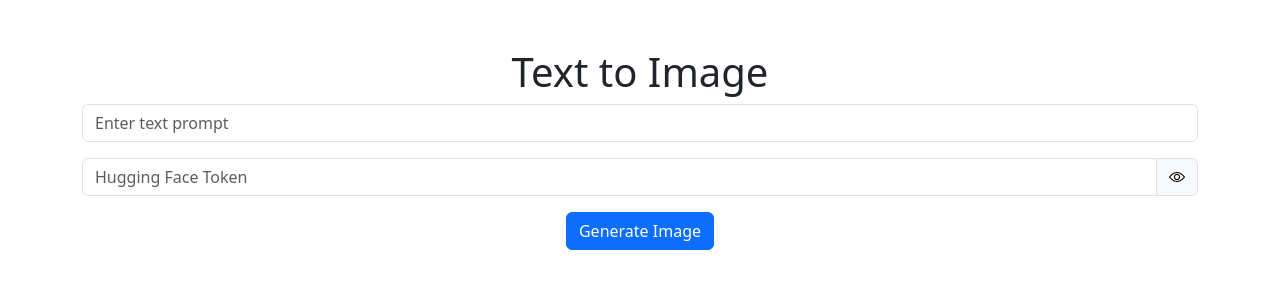
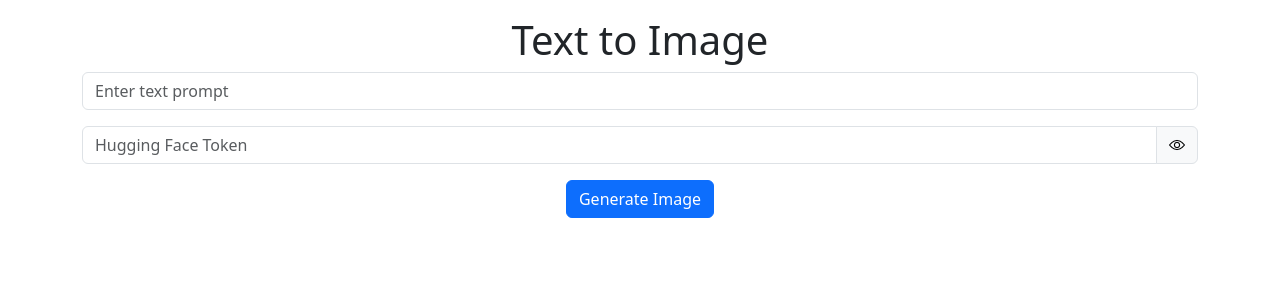
Before and after one commit to TL2711/testSD, a Flask app: page / in a window 1280 px wide. Shown: the top 300 px of the page. Run offline with Flask 3, Linux system fonts and the light colour scheme.

Commit message:
Update index.html

```diff
--- a/templates/index.html
+++ b/templates/index.html
@@ -13,7 +13,7 @@
 
 <body class="d-flex flex-column align-items-center" style="min-height: 100vh;">
     <div class="container text-center">
-        <h1 class="mt-5">Text to Image</h1>
+        <h1 class="mt-3">Text to Image</h1>
         <div class="input-container input-group mb-3">
             <input type="text" id="promptInput" class="form-control" placeholder="Enter text prompt">
         </div>
```
